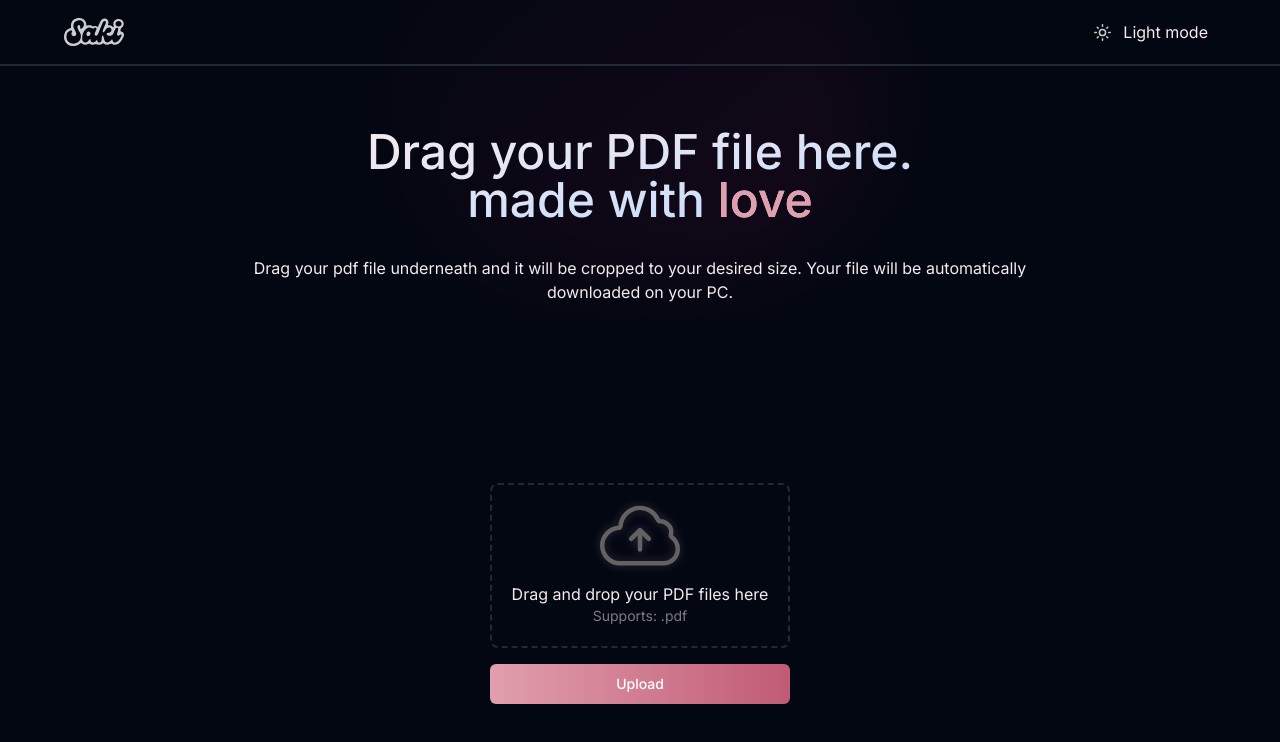
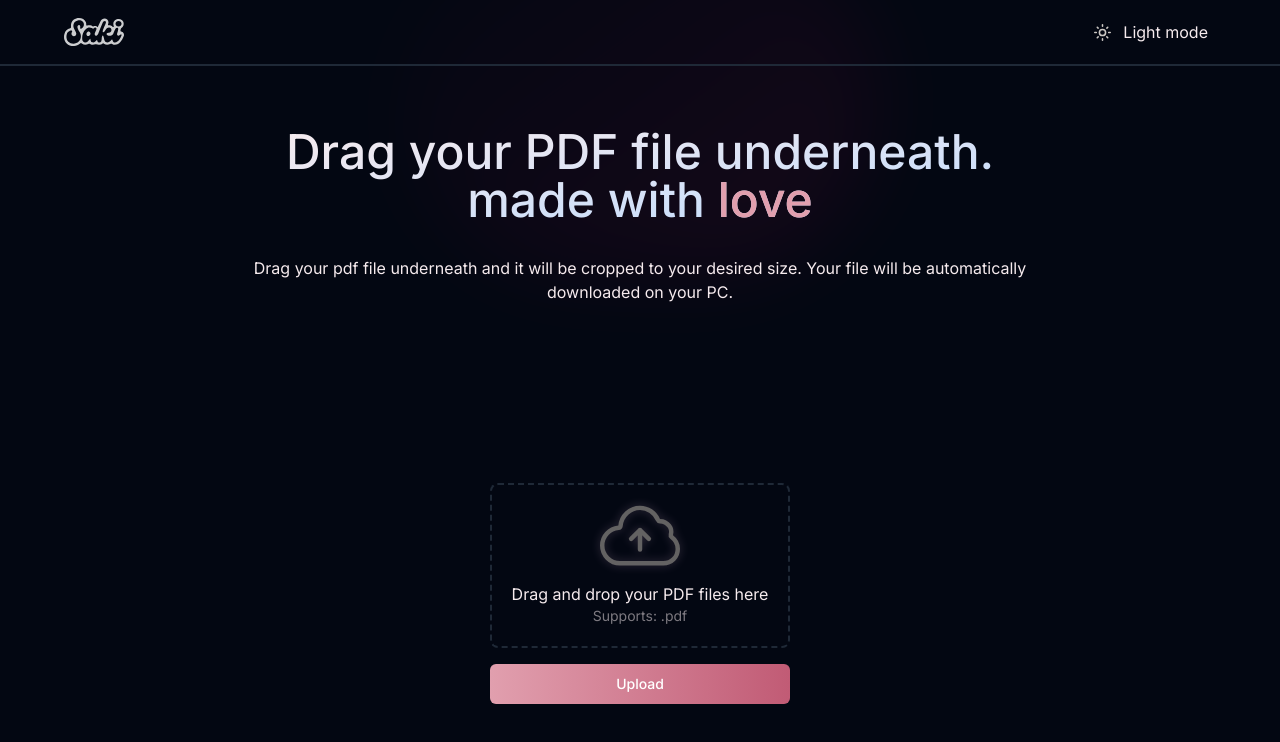
Before and after one commit to julienmatondotezolo/saki-tickets, a Next.js app: page / in a window 1280 px wide. Shown: the top 742 px of the page. Built offline with nearby package versions, Linux system fonts and the light colour scheme.

Commit message:
changing text

```diff
--- a/src/app/(pages)/page.tsx
+++ b/src/app/(pages)/page.tsx
@@ -10,7 +10,7 @@ export default function Home() {
         <div className="absolute flex place-items-center before:absolute before:h-[300px] before:w-full sm:before:w-[480px] before:-translate-x-1/2 before:rounded-full before:bg-gradient-radial before:from-purple-500 before:to-transparent before:blur-2xl before:content-[''] after:absolute after:-z-20 after:h-[180px] after:w-full sm:after:w-[240px] after:translate-x-1/3 after:bg-gradient-conic after:from-pink-200 after:via-pink-800 after:blur-2xl after:content-[''] before:dark:bg-gradient-to-br before:dark:from-transparent before:dark:to-pink-700 before:dark:opacity-10 after:dark:from-sky-900 after:dark:via-[#ff01d9] after:dark:opacity-40 before:lg:h-[360px] z-[-1]"></div>
         <article className="pt-8 w-full flex flex-wrap justify-center text-center space-y-8">
           <h1 className="font-medium text-5xl text-foreground dark:gradientWhiteText">
-            Drag your PDF file here.
+            Drag your PDF file underneath.
             <br />
             made with <span className=" text-secondary-pink">love</span>
           </h1>
```
